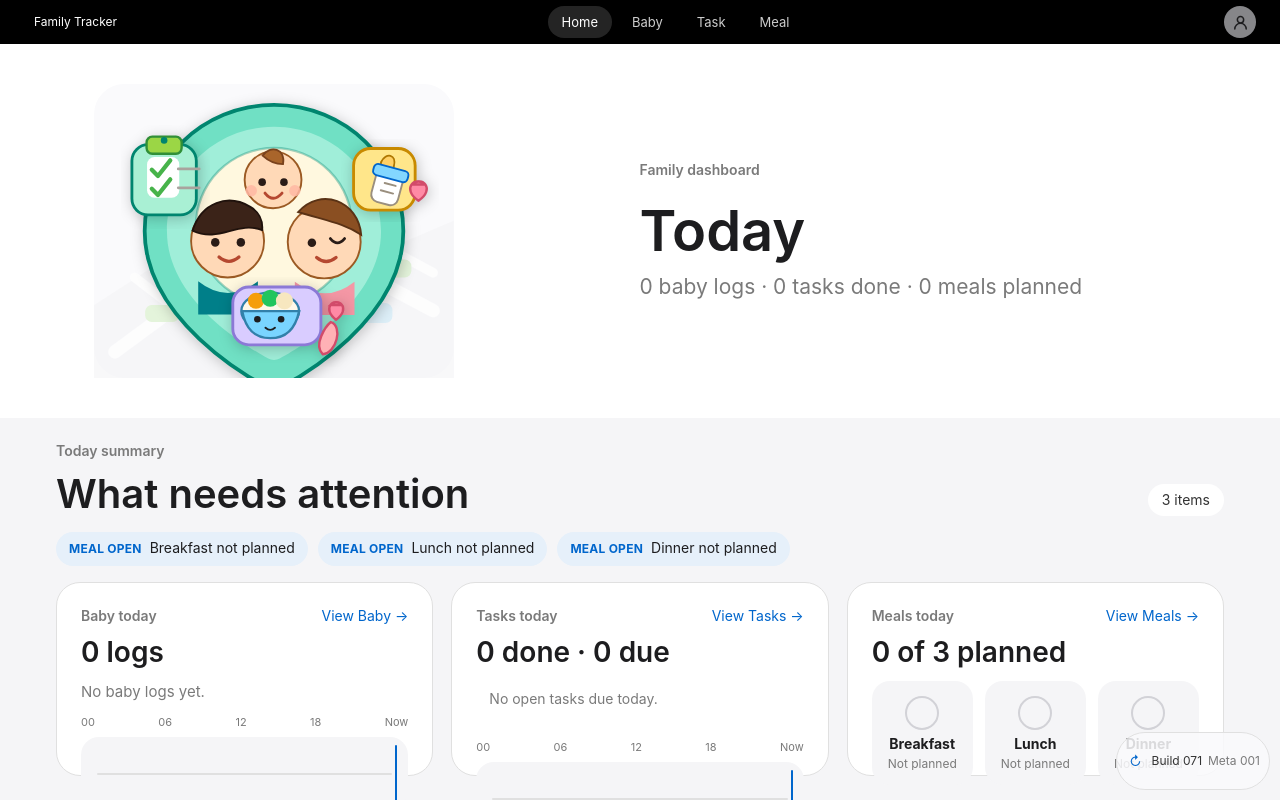
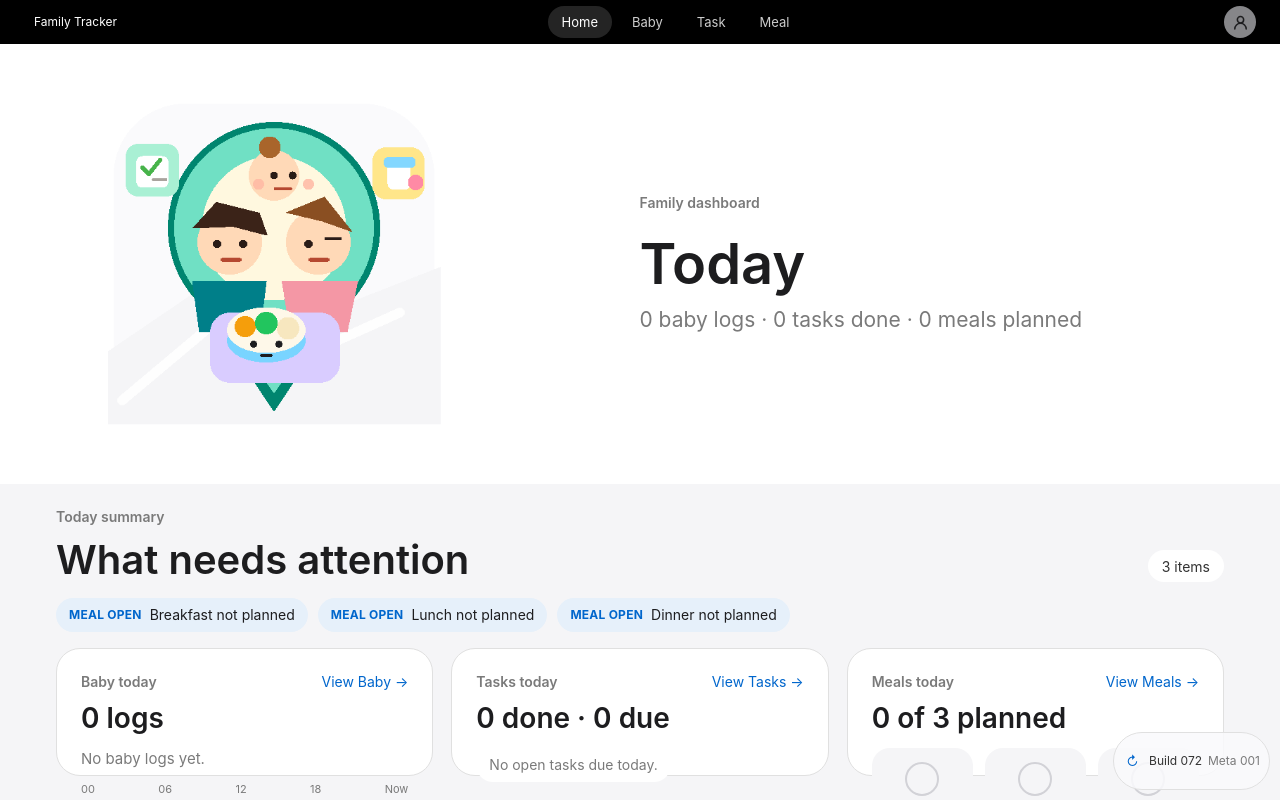
Before and after one commit to mhlee1215/family_tracker, a website: page app/index.html in a window 1280 px wide. Drawn offline with Linux system fonts and the light colour scheme; no server answers.

Commit message:
Use raster artwork for home hero (#82)
Co-authored-by: Codex <codex@example.com>

```diff
--- a/app/build.json
+++ b/app/build.json
@@ -1 +1 @@
-{"build":"071","metadata":"001"}
+{"build":"072","metadata":"001"}
--- a/app/index.html
+++ b/app/index.html
@@ -99,7 +99,7 @@
     <main id="app" class="app-shell">
       <section id="home-view" class="module-view active">
         <header class="top-bar home-hero">
-          <img class="home-hero-art" src="/app/assets/family-tracker-illustration.svg" alt="Family Tracker illustration with family, baby log, task, and meal symbols" width="380" height="310">
+          <img class="home-hero-art" src="/app/icons/family-tracker-icon-512.png" alt="Family Tracker app artwork with family, baby log, task, and meal symbols" width="512" height="512">
           <div class="home-heading">
             <p class="eyebrow">Family dashboard</p>
             <h1 id="home-day-label" class="day-label">Today</h1>
--- a/app/sw.js
+++ b/app/sw.js
@@ -12,7 +12,6 @@ self.addEventListener('install', (event) => {
       '/app/main.js',
       '/app/build.json',
       '/app/manifest.webmanifest',
-      '/app/assets/family-tracker-illustration.svg',
       '/app/icons/family-tracker-icon-180.png',
       '/app/icons/family-tracker-icon-192.png',
       '/app/icons/family-tracker-icon-512.png',
```
Also changed, not shown: tests/pwa-assets.test.js (+2 -3 lines), README.md, app/assets/family-tracker-illustration.svg (deleted).
